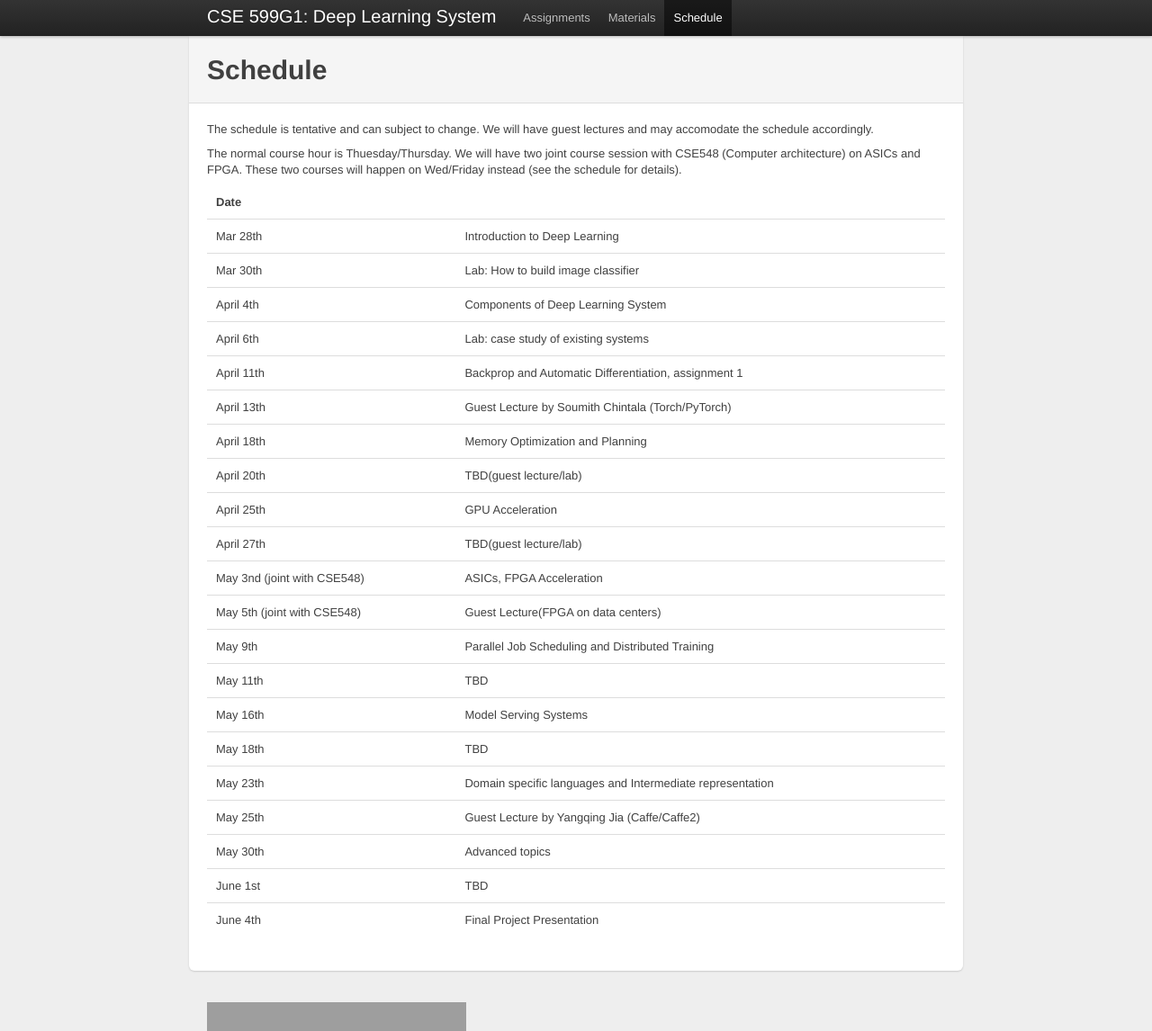
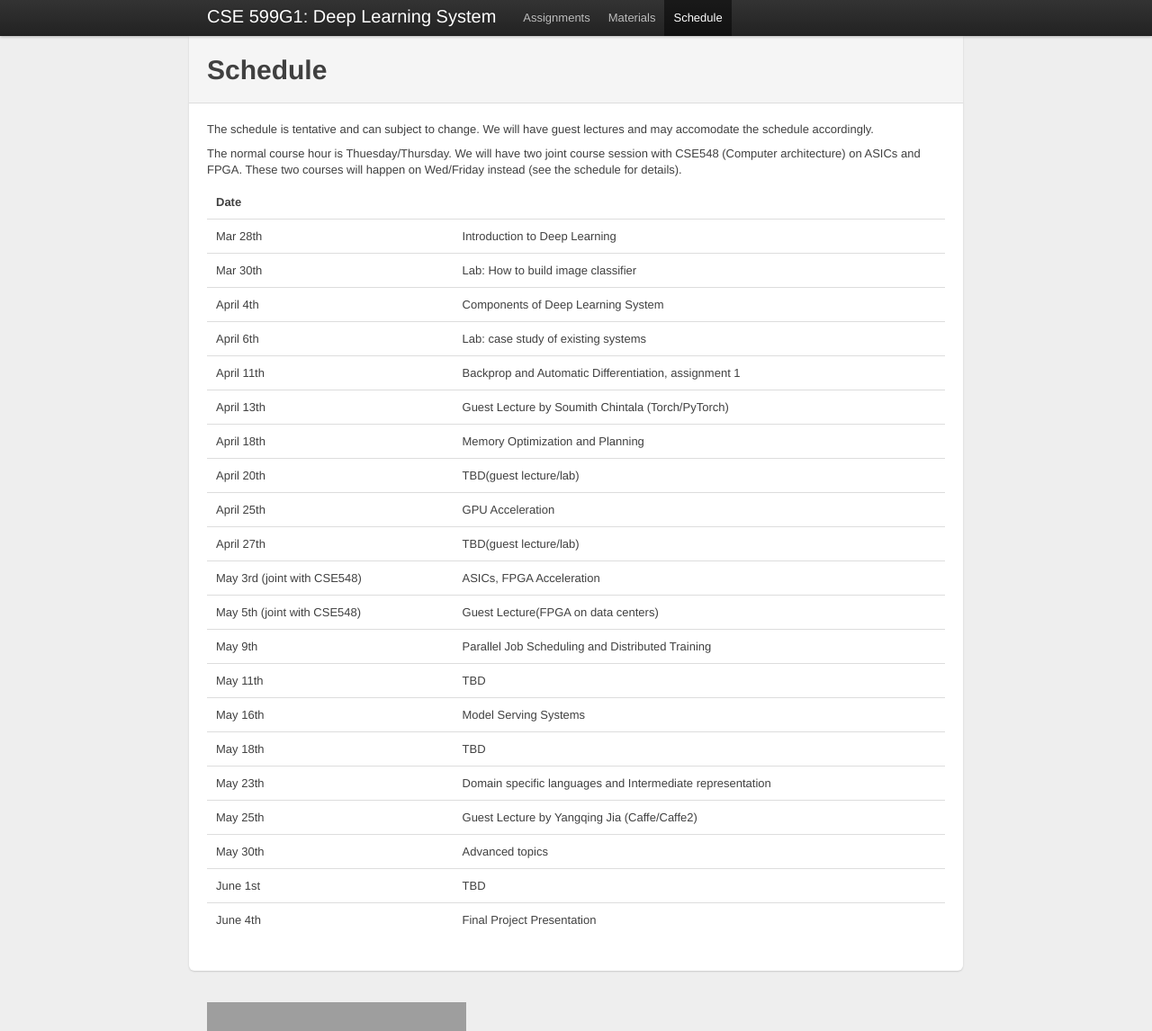
Before and after one commit to dlsys-course/dlsys-course.github.io, a Jekyll site: the page built from schedule.md, in a window 1280 px wide and 1146 px high. Shown: the whole window at 90% size. Built offline with Jekyll 4.4.1, drawn with Linux system fonts in a browser that asks for light colours; grey boxes are pictures that could not be loaded.

Commit message:
update schedule

```diff
--- a/schedule.md
+++ b/schedule.md
@@ -26,7 +26,7 @@ happen on Wed/Friday instead (see the schedule for details).
 | April 20th               |   TBD(guest lecture/lab)                              |
 | April 25th               |   GPU Acceleration                                    |
 | April 27th               |   TBD(guest lecture/lab)                              |
-| May 3nd (joint with CSE548) |   ASICs, FPGA Acceleration                         |
+| May 3rd (joint with CSE548) |   ASICs, FPGA Acceleration                         |
 | May 5th (joint with CSE548) |   Guest Lecture(FPGA on data centers)              |
 | May 9th                  |   Parallel Job Scheduling  and Distributed Training   |
 | May 11th                 |   TBD                                                       |
```
